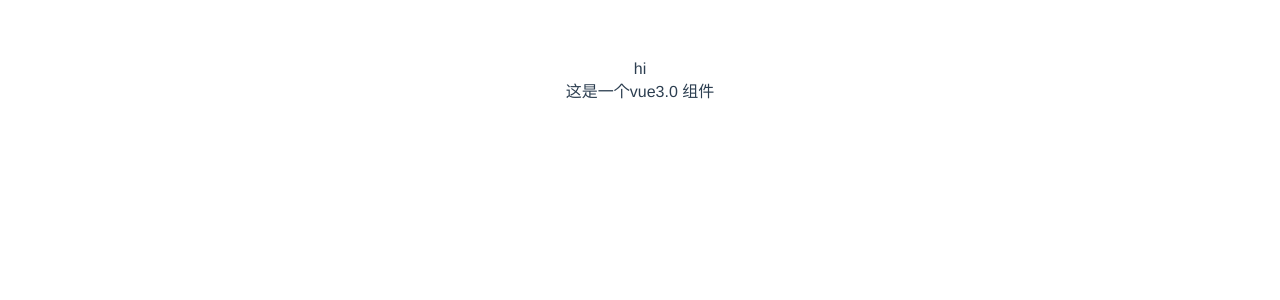
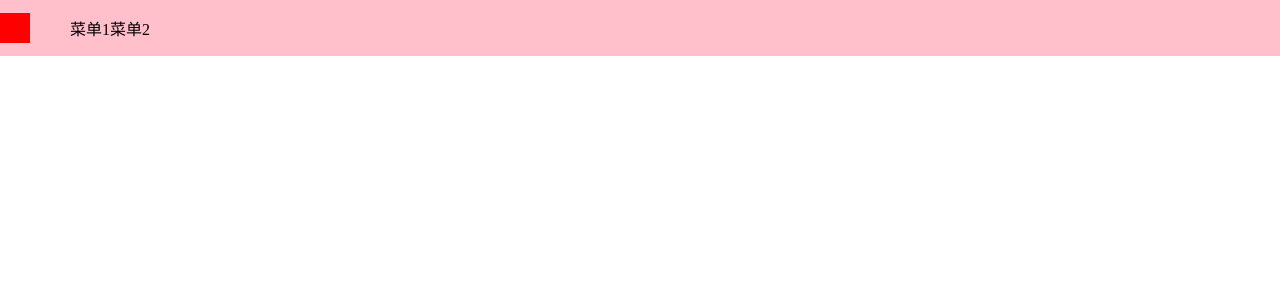
Before and after one commit to zhangyoung99/vite-site-project, a Vue app: page /#/ in a window 1280 px wide. Shown: the top 300 px of the page. Built offline with nearby package versions, Linux system fonts and the light colour scheme.

Commit message:
封装Topnav组件

```diff
--- a/package.json
+++ b/package.json
@@ -11,6 +11,7 @@
   },
   "devDependencies": {
     "@vue/compiler-sfc": "^3.0.0-rc.1",
+    "sass": "^1.26.11",
     "vite": "^1.0.0-rc.1"
   }
 }
--- a/src/App.vue
+++ b/src/App.vue
@@ -1,5 +1,4 @@
 <template>
-<div>hi</div>
 <router-view />
 </template>
 
--- /dev/null
+++ b/src/components/TopNav.vue
@@ -0,0 +1,27 @@
+<template>
+<div class="topnav">
+    <div class="logo"></div>
+    <ul class="menu">
+        <li>菜单1</li>
+        <li>菜单2</li>
+    </ul>
+</div>
+</template>
+
+<style lang="scss" scoped>
+.topnav {
+    display: flex;
+    align-items: center;
+    background-color: pink;
+}
+
+.logo {
+    width: 30px;
+    height: 30px;
+    background-color: red;
+}
+
+.menu {
+    display: flex;
+}
+</style>
--- a/src/components/first.vue
+++ /dev/null
@@ -1,5 +0,0 @@
-<template>
-<div>
-    这是一个vue3.0 组件
-</div>
-</template>
--- a/src/index.css
+++ b/src/index.css
@@ -1,8 +1,8 @@
-#app {
-  font-family: Avenir, Helvetica, Arial, sans-serif;
-  -webkit-font-smoothing: antialiased;
-  -moz-osx-font-smoothing: grayscale;
-  text-align: center;
-  color: #2c3e50;
-  margin-top: 60px;
+body, html {
+  margin: 0;
+  padding: 0;
 }
+
+ul,li {
+  list-style-type: none;
+}
--- a/src/main.ts
+++ b/src/main.ts
@@ -1,14 +1,16 @@
 import { createApp } from 'vue'
 import App from './App.vue'
 import './index.css'
-import first from './components/first.vue'
+import Home from './view/Home.vue'
+import Doc from './view/Doc.vue'
 import {createWebHashHistory, createRouter} from "vue-router"
 
 const history = createWebHashHistory()
 const router = createRouter({
     history: history,
     routes: [
-        { path: '/', component: first}
+        { path: '/', component: Home},
+        { path: '/doc', component: Doc}
     ]
 })
 
--- /dev/null
+++ b/src/view/Doc.vue
@@ -0,0 +1,18 @@
+<template>
+<div>
+    <TopNav />
+    <div class="content">
+        <aside>边栏</aside>
+        <main>主内容</main>
+    </div>
+</div>
+</template>
+
+<script lang="ts">
+import TopNav from '../components/TopNav.vue'
+export default {
+    components: {
+        TopNav
+    }
+}
+</script>
--- /dev/null
+++ b/src/view/home.vue
@@ -0,0 +1,14 @@
+<template>
+<div>
+    <TopNav />
+</div>
+</template>
+
+<script lang="ts">
+import TopNav from "../components/TopNav.vue"
+export default {
+    components: {
+        TopNav
+    }
+}
+</script>
```
Also changed, not shown: src/components/HelloWorld.vue (deleted, +0 -19 lines), 1 other file (tests, documents, lock files or other folders).
